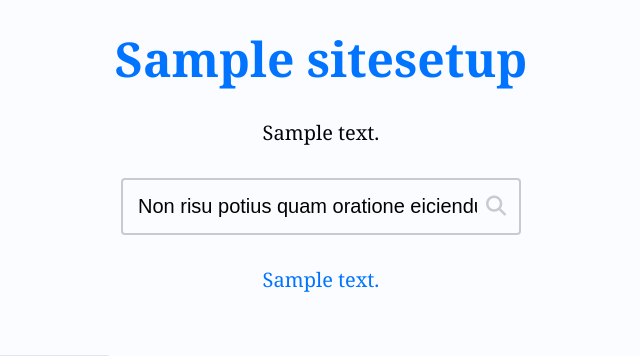
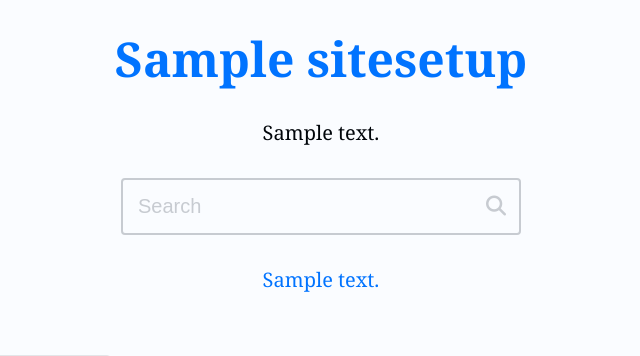
Before and after one commit to gnecco-bot/PROJETO-BLOG-DJANGO, a Django app: page / in a window 1280 px wide. Shown: the top 356 px of the page, without its empty margins (319-959 px from the left). Run offline with Django 5.2, Linux system fonts and the light colour scheme; tables that the repository leaves empty hold one stand-in row (values such as "Sample post"); grey boxes marked "Sample" are stand-in pictures.

Commit message:
Vinculo da search funcional

```diff
--- a/djangoapp/blog/templates/blog/partials/_header.html
+++ b/djangoapp/blog/templates/blog/partials/_header.html
@@ -12,7 +12,7 @@
 
       {% if site_setup.show_search %}
         <div class="search pb-base center">
-            <form class="search-form" action="#" method="get">
+            <form class="search-form" action="{% url 'blog:search' %}"method="get">
             <div class="search-content">
                 <label class="sr-only" id="search-label" for="search-input">Search</label>
                 <input
@@ -21,7 +21,7 @@
                 name="search"
                 id="search-input"
                 placeholder="Search"
-                value="Non risu potius quam oratione eiciendum? Quo pleb "
+                value="{{ search_value|default:'' }}"
                 >
                 <button class="search-btn" type="submit" aria-labelledby="search-label">
                 <i class="fa fa-search"></i>
--- a/djangoapp/blog/urls.py
+++ b/djangoapp/blog/urls.py
@@ -1,4 +1,4 @@
-from blog.views import index, post, page, created_by, category, tag
+from blog.views import index, post, page, created_by, category, tag, search
 from django.urls import path
 
 app_name = 'blog'
@@ -10,4 +10,5 @@ urlpatterns = [
     path('created_by/<int:author_pk>/', created_by, name='created_by'),
     path('category/<slug:slug>/', category, name='category'),
     path('tag/<slug:slug>/', tag, name='tag'),
+    path('search/', search, name='search'),
 ]
--- a/djangoapp/blog/views.py
+++ b/djangoapp/blog/views.py
@@ -68,18 +68,16 @@ def tag(request, slug):
 
 
 def search(request):
-    search_value = '...'
-    posts = Post.objects.get_published().filter(title__icontains=se) #type: ignore
+    search_value = request.GET.get('search', '').strip()
 
-    paginator = Paginator(posts, PER_PAGE)
-    page_number = request.GET.get("page")
-    page_obj = paginator.get_page(page_number)
+    posts = Post.objects.get_published().filter(Q(title__icontains=search_value) | Q(content__icontains=search_value) | Q(excerpt__icontains=search_value)) #type: ignore
 
     return render(
         request,
         'blog/pages/index.html',
         {
-            'page_obj': page_obj,
+            'page_obj': posts,
+            'search_value': search_value,
         }
     )
 
```
